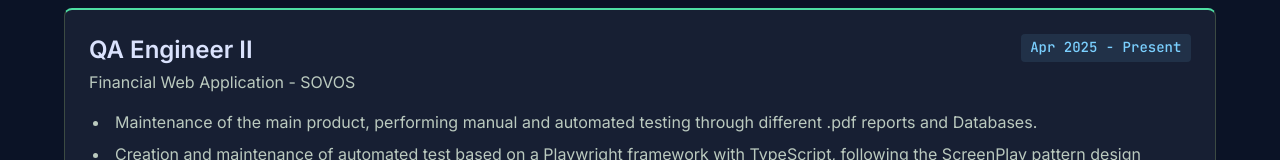
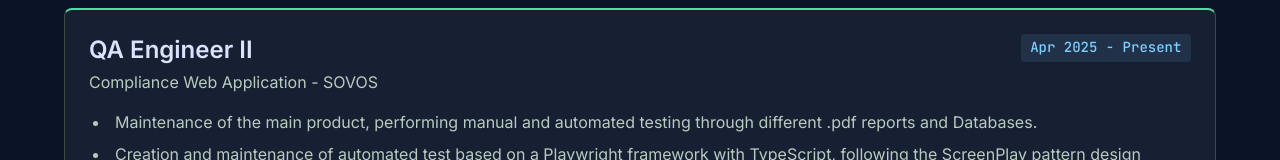
Before and after one commit to tomasbraino/tomas-brainovich-portfolio, a React (Vite) app: page / in a window 1280 px wide. Shown: the part 578-738 px from the top of the page. Built offline with nearby package versions, Linux system fonts and the light colour scheme.

Commit message:
updated portfolio exp 1

```diff
--- a/src/data/portfolioData.ts
+++ b/src/data/portfolioData.ts
@@ -14,7 +14,7 @@ export const experiences: ExperienceItem[] = [
   {
     id: "exp-1",
     role: "QA Engineer II",
-    project: "Financial Web Application - SOVOS",
+    project: "Compliance Web Application - SOVOS",
     period: "Apr 2025 - Present",
     isFeatured: true,
     bullets: [
```
